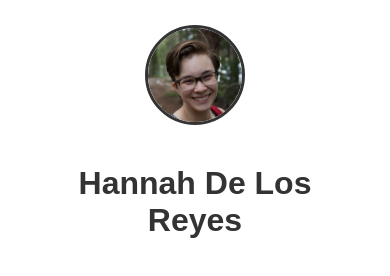
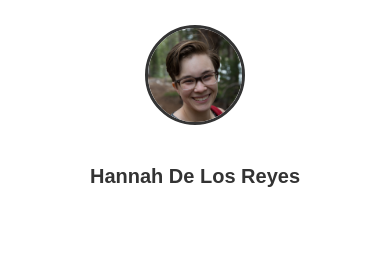
Before and after one commit to bugdlr/bugdlr.github.io, a plain HTML site: page index.html in a window 390 px wide. Drawn offline with nearby package versions, Linux system fonts and the light colour scheme.

Commit message:
added normalize css

```diff
--- a/index.html
+++ b/index.html
@@ -2,8 +2,10 @@
 <html>
   <head>
     <meta charset="utf-8">
+    <meta name="viewport" content="width=device-width, initial-scale=1">
     <title>portfolio</title>
-    <link rel="stylesheet" href="style.css" charset="utf-8">
+    <link rel="stylesheet" href="https://cdnjs.cloudflare.com/ajax/libs/normalize/7.0.0/normalize.min.css">
+    <link rel="stylesheet" href="style.css">
   </head>
   <body>
     <img class="main-img" src="images/hannah_smile_crop-compressed.jpg" alt="Hannah's face">
--- a/style.css
+++ b/style.css
@@ -20,3 +20,9 @@ h1 {
   text-align: center;
   margin: 40px;
 }
+
+@media (max-width: 767px) {
+  h1 {
+    font-size: 20px;
+  }
+}
```
Also changed, not shown: 1 other file.
